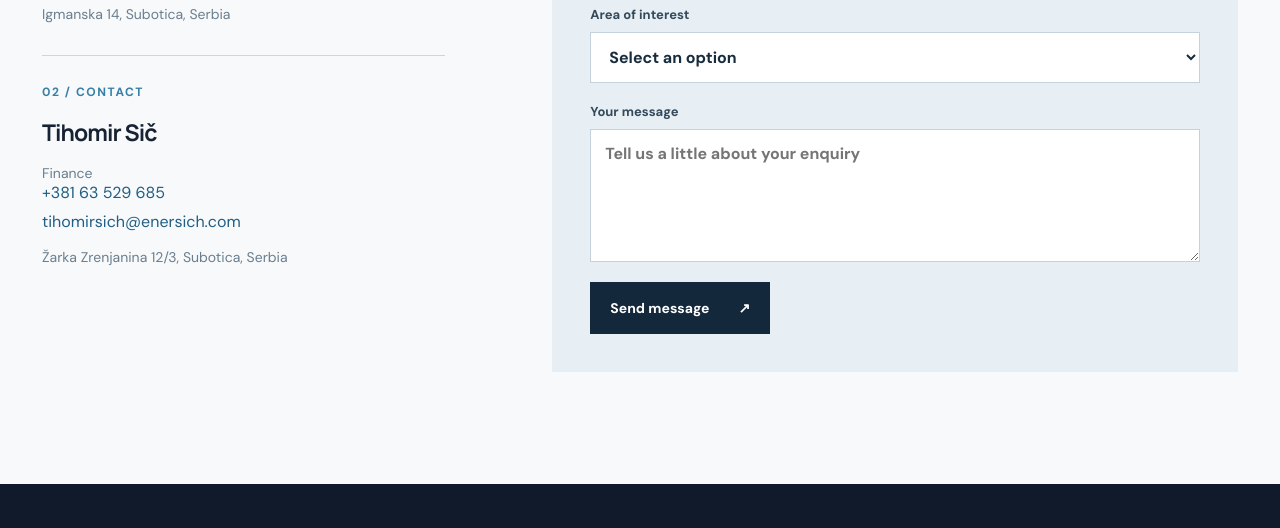
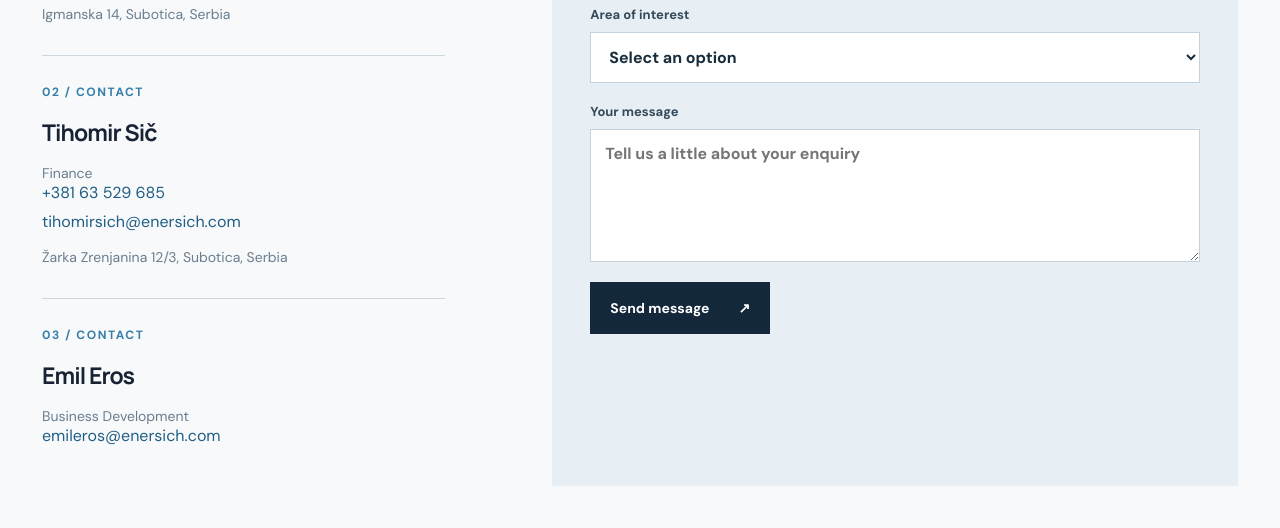
Before and after one commit to emileros1971-blip/enersich, a plain HTML site: page index.html in a window 1280 px wide. Shown: the part 5953-6481 px from the top of the page. Drawn offline with Linux system fonts and the light colour scheme.

Commit message:
Add Emil Eros as Business Development contact

```diff
--- a/index.html
+++ b/index.html
@@ -129,6 +129,7 @@
           <div class="contact-list">
             <article><span>01 / CONTACT</span><h3>Vladimir Sič</h3><p>Engineering</p><a href="tel:+38163528798">+381 63 528 798</a><a href="mailto:vladimirsich@enersich.com">vladimirsich@enersich.com</a><p>Igmanska 14, Subotica, Serbia</p></article>
             <article><span>02 / CONTACT</span><h3>Tihomir Sič</h3><p>Finance</p><a href="tel:+38163529685">+381 63 529 685</a><a href="mailto:tihomirsich@enersich.com">tihomirsich@enersich.com</a><p>Žarka Zrenjanina 12/3, Subotica, Serbia</p></article>
+            <article><span>03 / CONTACT</span><h3>Emil Eros</h3><p>Business Development</p><a href="mailto:emileros@enersich.com">emileros@enersich.com</a></article>
           </div>
           <form class="form" method="POST" action="https://api.web3forms.com/submit">
             <input type="hidden" name="access_key" value="15b0bfa5-26ce-400e-aeb3-1444b28b045c">
```
